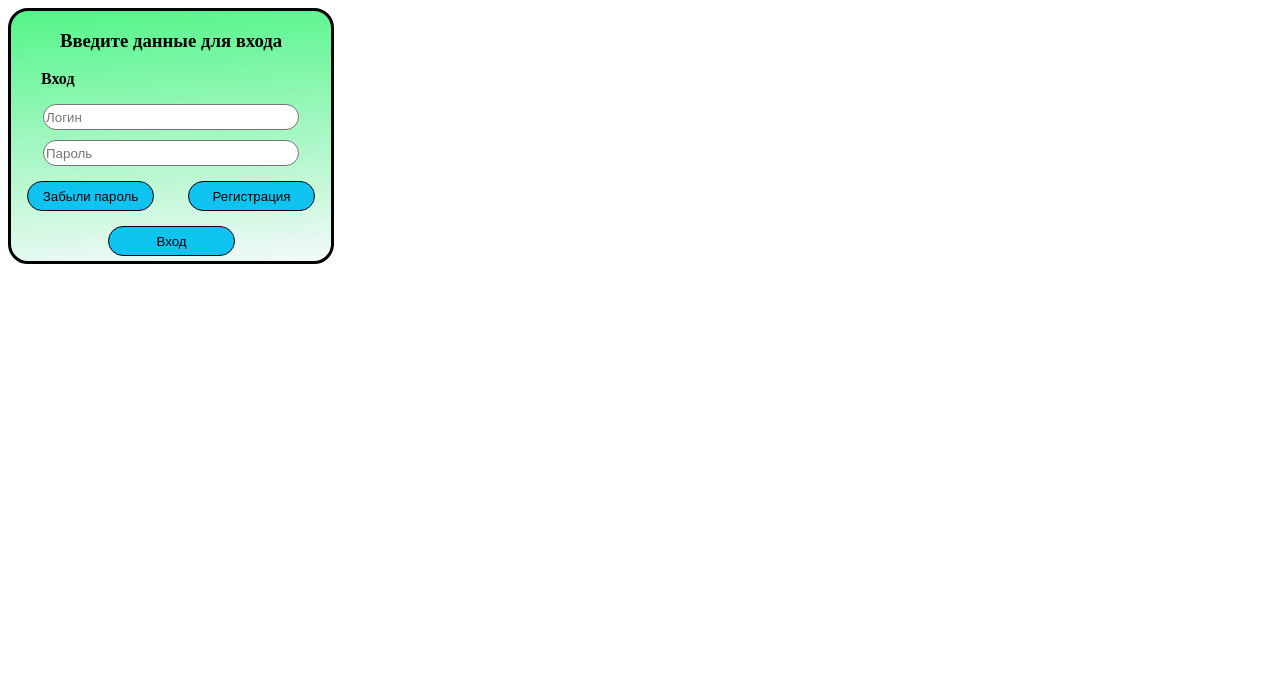
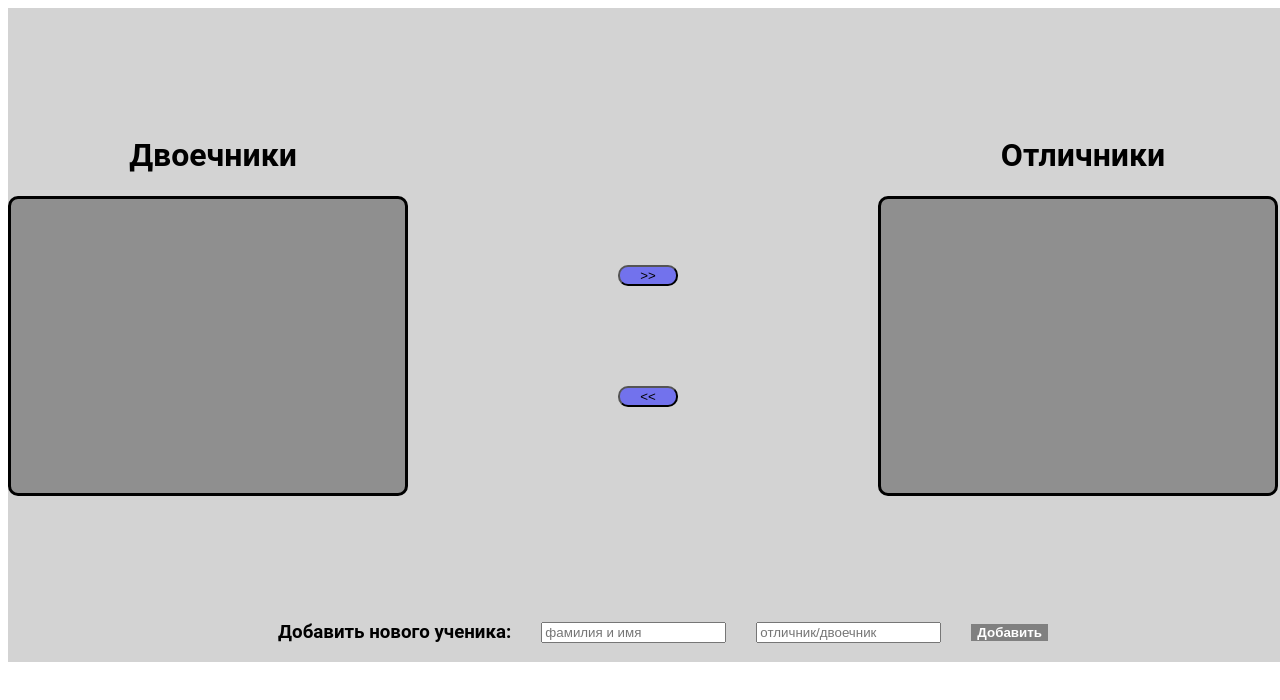
Before and after one commit to Anastasiks/HTML-pj, a plain HTML site: page index.html in a window 1280 px wide. Drawn offline with Linux system fonts and the light colour scheme.

Commit message:
Add files via upload

```diff
--- a/index.html
+++ b/index.html
@@ -1,29 +1,41 @@
 <!DOCTYPE html>
-<html>
+<html lang="en">
+<head>
+  <meta charset="UTF-8">
+  <meta name="viewport" content="width=device-width, initial-scale=1.0">
+  <link href="style.css" rel="stylesheet" type="text/css" />
+  <script src="script.js" defer></script>
 
-<head>
-  <meta charset="utf-8">
-  <meta name="viewport" content="width=device-width">
-  <title>replit</title>
-  <link href="style.css" rel="stylesheet" type="text/css" />
+  <title>Document</title>
 </head>
+<body>
+  <div class="main">
+    <div class="doska">
+      <div class="left">
+        <h1 class="dva">Двоечники</h1>
+        <div id="spisok">
 
-<body>
-  <div class=main1>
-    <h3>Введите данные для входа</h3>
-    <p>Вход</p>
+        </div>
+      </div>
+      <div class="neyt">
+        <button id="btn_1" onclick="Zam()">>></button>
+        <button id="btn_2" onclick="Zam_2()" ><<</button>
+      </div>
 
-    <div class="dannie">
-      <input class="email" type="email" placeholder="Логин">
-      <input class="pas" type="password" placeholder="Пароль">
+      <div class="right">
+        <h1 class="pyt">Отличники</h1>
+        <div id="spisok_right">
+        </div>
+      </div>
+    </div>
+    <div id="menu">
+      <div class="add_item_menu_text"></div>
+      <h3 class="new_people">Добавить нового ученика:</h3>
+      <input id="add_name_menu" type="text" placeholder="фамилия и имя">
+      <input id="pyt_dva" type="text" placeholder="отличник/двоечник">
+      <button id="add_btn_menu">Добавить</button>
     </div>
 
-    <div class="kn">
-      <a href="index2.html"><button class="knopka"> Забыли пароль</button></a>
-      <a href="index3.html"><button class="knopka"> Регистрация </button></a>
-    </div>
-    <div class="vxod">
-      <a href="index4.html"><a href="index2.html"><button class="knopka_2"> Вход </button></a>
-    </div>
   </div>
 </body>
+</html>
--- a/script.js
+++ b/script.js
@@ -1,35 +1,72 @@
-function func(){
-    document.getElementById("pop_up").style.display = "grid";
-    const addCSS = css => document.head.appendChild(document.createElement("style")).innerHTML=css;
+let add_btn = document.querySelector("#add_btn_menu");
 
-    addCSS(".main{ filter: blur(10px); }")
-  };
-  function back(){
-    document.getElementById("pop_up").style.display = "none";
-    const addCSS = css => document.head.appendChild(document.createElement("style")).innerHTML=css;
 
-    addCSS(".main{ filter: blur(0px); }")
+
+
+add_btn.addEventListener("click", () => {
+  let new_text_2 = document.querySelector("#pyt_dva").value;
+  document.querySelector("#pyt_dva").value = "";
+
+  if(new_text_2 == 'двоечник'){
+    let new_text = document.querySelector("#add_name_menu").value;
+    document.querySelector("#add_name_menu").value = "";
+    let item_list = document.querySelector("#spisok");
+
+    let new_item = document.createElement("div");
+    new_item.setAttribute("class", "punkt");
+
+    let item_text = document.createElement("h3");
+    item_text.setAttribute("class","punkt_text")
+    item_text.innerHTML = new_text;
+
+    let item_btn = document.createElement("button");
+    item_btn.setAttribute("id", "punkt_btn");
+    item_btn.innerHTML = "Удалить";
+
+    new_item.appendChild(item_text);
+    new_item.appendChild(item_btn);
+    item_list.appendChild(new_item);
+
+    item_btn.addEventListener("click", () => {
+      let parent = item_btn.parentNode;
+      parent.parentNode.removeChild(parent)
+    });
   };
 
-  function ChangeTheme(){
-      var link = document.getElementById("theme-link");
-      let lightTheme = "light.css";
-      let darkTheme = "dark.css";
+  if(new_text_2 == 'отличник'){
+    let new_text = document.querySelector("#add_name_menu").value;
+    document.querySelector("#add_name_menu").value = "";
+    let item_list = document.querySelector("#spisok_right");
+
+    let new_item = document.createElement("div");
+    new_item.setAttribute("class", "punkt");
+
+    let item_text = document.createElement("h3");
+    item_text.setAttribute("class","punkt_text")
+    item_text.innerHTML = new_text;
+
+    let item_btn = document.createElement("button");
+    item_btn.setAttribute("id", "punkt_btn_right");
+    item_btn.innerHTML = "Удалить";
+
+    new_item.appendChild(item_text);
+    new_item.appendChild(item_btn);
+    item_list.appendChild(new_item);
+
+    item_btn.addEventListener("click", () => {
+      let parent = item_btn.parentNode;
+      parent.parentNode.removeChild(parent)
+    });
+  };
 
 
-      var currTheme = link.getAttribute("href");
+});
 
-
-      if(currTheme == lightTheme)
-      {
-        currTheme = darkTheme;
-
-      }
-      else
-      {
-        currTheme = lightTheme;
-
-      }
-
-      link.setAttribute("href", currTheme);
-  };
+let spisok = document.querySelector("#spisok");
+let spisok_right = document.querySelector("#spisok_right");
+function Zam(){
+  spisok_right.appendChild(spisok.querySelector(".punkt"))
+}
+function Zam_2(){
+  spisok.appendChild(spisok_right.querySelector(".punkt"))
+}
--- a/style.css
+++ b/style.css
@@ -1,57 +1,132 @@
-.main1{
-    height: 250px;
-    width: 320px;
-    background: rgb(242,249,249);
-    background: linear-gradient(356deg, rgba(242,249,249,1) 0%, rgba(83,245,137,1) 100%);
-    border-style: solid;
-    border-width: 3px;
-    border-radius: 20px;
+body{
+  width: 100%;
+  height: 100%;
+  font-family: "Roboto";
 }
-  h3{
+.main{
+  display: grid;
+  grid-template-rows: 10fr 1fr;
+  background-color: lightgray;
+}
+.doska{
+  display: grid;
+  grid-template-columns: 2fr 1fr 2fr;
+  margin:auto;
+}
+.neyt{
+  display:flex;
+  flex-direction: column;
+}
+
+.left{
+  margin-right: 100px;
+}
+.right{
+  margin-left: 100px;
+}
+#btn_1{
+  background-color: rgb(114, 114, 237);
+  border-radius: 10px;
+  margin-left: 100px;
+  margin-top: 150px;
+  margin-right: 100px;
+  width: 60px;
+
+}
+#btn_2{
+  background-color: rgb(114, 114, 237);
+  border-radius: 10px;
+  margin-right: 100px;
+  margin-top: 100px;
+  margin-left: 100px;
+  width: 60px;
+
+}
+.dva{
   text-align: center;
 }
-  p{
-    margin-left: 30px;
-    font-weight: bolder;
-  }
-  .dannie{
+.pyt{
   text-align: center;
 }
-  .knopka{
-    background-color: #0fc3f0;
-    height: 30px;
-    width: 127px;
-    margin: 15px;
+
+#spisok{
+  box-sizing: border-box;
+  padding: 10px 20px;
+  width: 400px;
+  height: 300px;
+  background-color: #8f8f8f;
+  padding: 10px;
   border-style: solid;
-    border-width: 1px;
-    border-radius: 15px;
-    border-color: black;
+  border-radius: 10px;
 }
-  .kn{
-    text-align: center;
+.punkt{
+  padding-left: 50px;
+  display: flex;
+  flex-direction: row;
+  align-items: center;
+  justify-content: left;
+  gap: 30px;
 }
-  .pas{
-    margin-top: 10px;
-    width: 250px;
-    height: 22px;
+.punkt_text{
+  color: white;
+  font-size: 20px;
+}
+#punkt_btn{
+  color: white;
+  background-color: grey;
+  font-weight: bolder;
+  border-style: none;
+}
+
+
+
+
+#spisok_right{
+  box-sizing: border-box;
+  padding: 10px 20px;
+  width: 400px;
+  height: 300px;
+  background-color: #8f8f8f;
+  padding: 10px;
   border-style: solid;
-    border-width: 1px;
-    border-radius: 15px;
+  border-radius: 10px;
 }
-  .email{
-    width: 250px;
-    height: 22px;
-    border-style: solid;
-    border-width: 1px;
-    border-radius: 15px;
+.punkt_right{
+  padding-left: 50px;
+  display: flex;
+  flex-direction: row;
+  align-items: center;
+  justify-content: left;
+  gap: 30px;
 }
-  .knopka_2{
-    margin-left: 97px;
-    background-color: #0fc3f0;
-    height: 30px;
-    width: 127px;
-    border-style: solid;
-    border-width: 1px;
-    border-radius: 15px;
-    border-color: black;
+.punkt_text_right{
+  color: white;
+  font-size: 20px;
 }
+#punkt_btn_right{
+  color: white;
+  background-color: grey;
+  font-weight: bolder;
+  border-style: none;
+}
+
+
+
+#menu{
+  display: flex;
+  flex-direction: row;
+  align-items: center;
+  justify-content: center;
+  gap: 30px;
+}
+.add_item_menu_text{
+  font-size:large;
+  font-weight: 500;
+}
+
+#add_btn_menu{
+color: white;
+background-color: grey;
+font-weight: bolder;
+border-style: none;
+}
```
Lines whose indentation alone changed are shown as unchanged.
